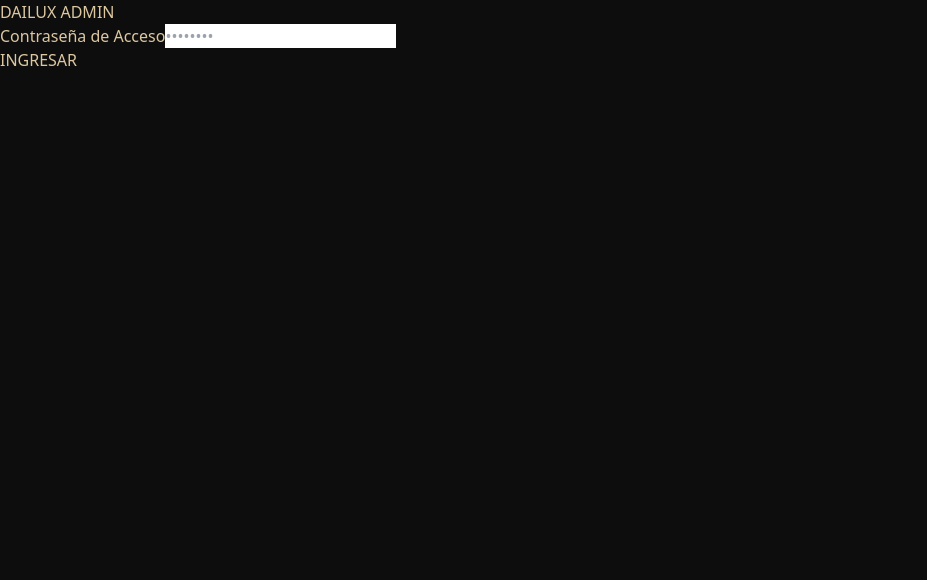
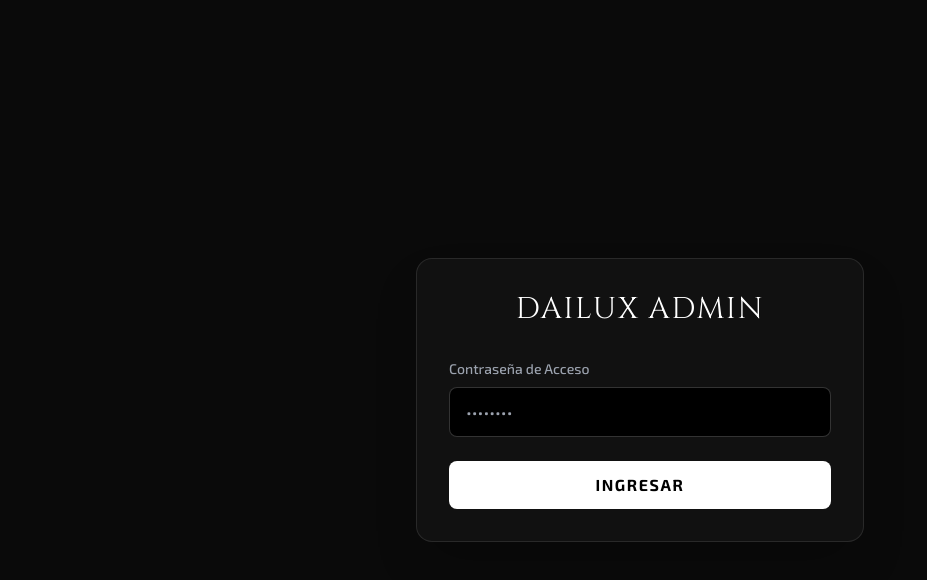
Before and after one commit to alejodiazzz/TiendaDeZapatos, a Next.js app: page /login in a window 1280 px wide. Shown: the top 580 px of the page, without its empty margins (0-927 px from the left). Built offline with nearby package versions, Linux system fonts and the light colour scheme.

Commit message:
refactor: Finalizar limpieza y restaurar estructura raiz funcional

```diff
--- a/auth.ts
+++ b/auth.ts
@@ -18,9 +18,9 @@
       },
     }),
   ],
-  /* pages: {
+  pages: {
     signIn: "/login",
-  }, */
+  },
   callbacks: {
     authorized({ auth, request: { nextUrl } }) {
       const isLoggedIn = !!auth?.user;
--- /dev/null
+++ b/middleware.ts
@@ -0,0 +1,6 @@
+export { auth as middleware } from "@/auth";
+
+export const config = {
+  // Coincidir con todas las rutas excepto las que empiezan con /api, /_next, o archivos estáticos
+  matcher: ["/admin/:path*"],
+};
--- a/tailwind.config.ts
+++ b/tailwind.config.ts
@@ -2,9 +2,9 @@
 
 const config: Config = {
   content: [
-    "./src/pages/**/*.{js,ts,jsx,tsx,mdx}",
-    "./src/components/**/*.{js,ts,jsx,tsx,mdx}",
-    "./src/app/**/*.{js,ts,jsx,tsx,mdx}",
+    "./pages/**/*.{js,ts,jsx,tsx,mdx}",
+    "./components/**/*.{js,ts,jsx,tsx,mdx}",
+    "./app/**/*.{js,ts,jsx,tsx,mdx}",
   ],
   theme: {
     extend: {
--- a/tsconfig.json
+++ b/tsconfig.json
@@ -19,9 +19,9 @@
       }
     ],
     "paths": {
-      "@/*": ["./src/*"]
+      "@/*": ["./*"]
     }
   },
-  "include": ["next-env.d.ts", "**/*.ts", "**/*.tsx", ".next/types/**/*.ts", "src/**/*"],
+  "include": ["next-env.d.ts", "**/*.ts", "**/*.tsx", ".next/types/**/*.ts"],
   "exclude": ["node_modules"]
 }
```
